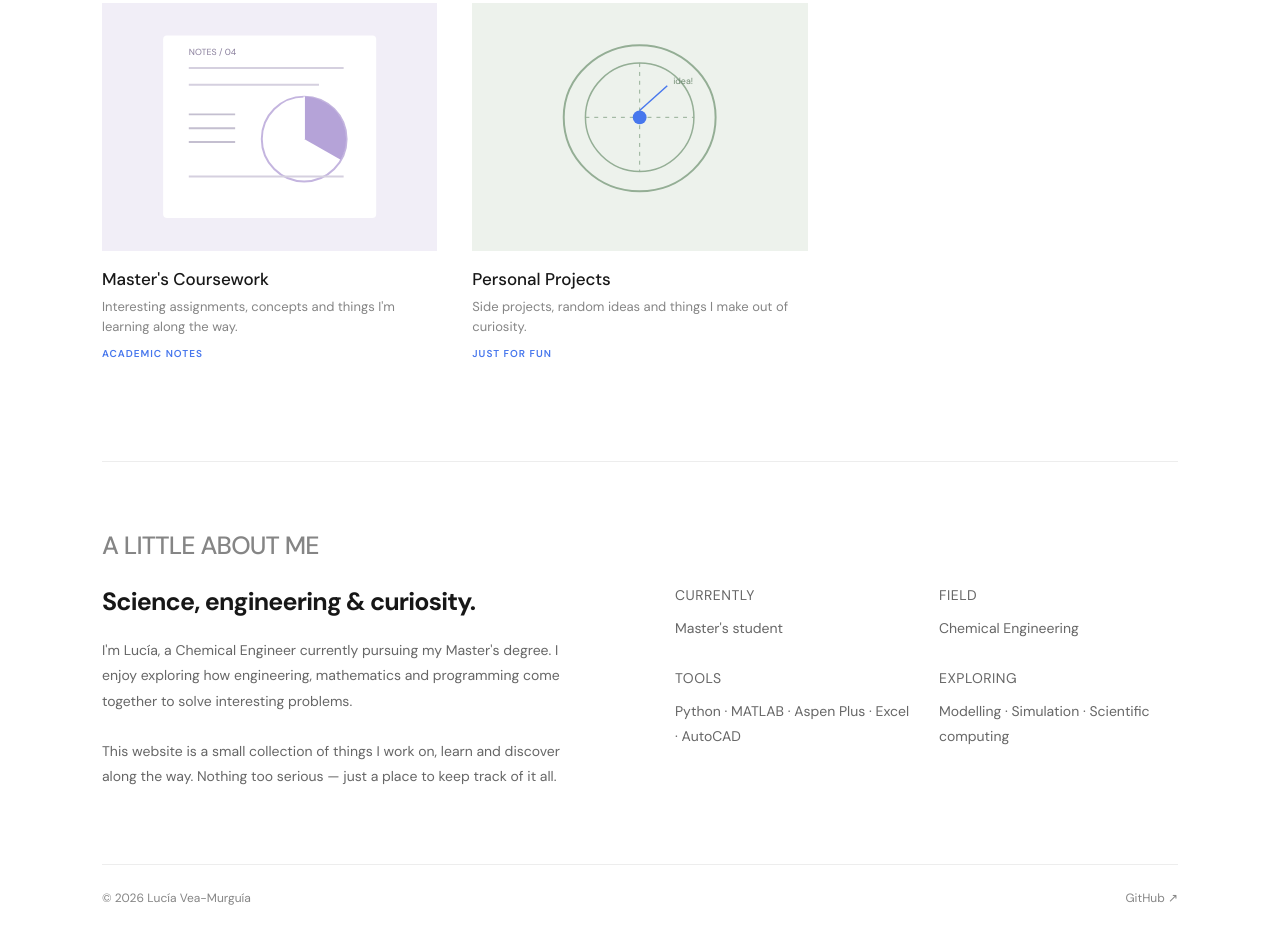
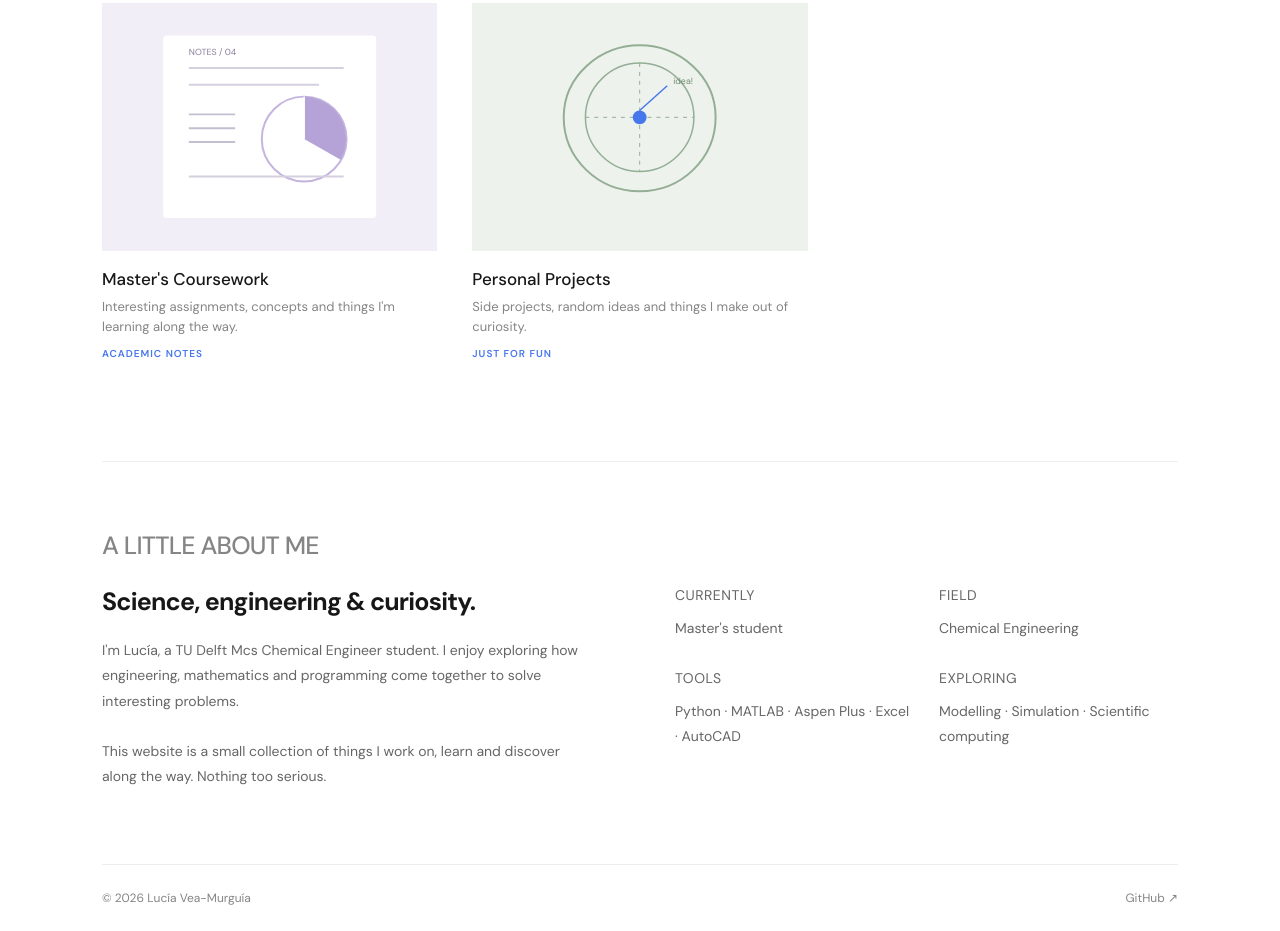
Before and after one commit to lucia-vea-murguia/lucia-vea-murguia.github.io, a plain HTML site: page index.html in a window 1280 px wide. Shown: the part 1240-2171 px from the top of the page. Drawn offline with Linux system fonts and the light colour scheme.

Commit message:
Revise hero section and about details
Updated personal introduction and description.

```diff
--- a/index.html
+++ b/index.html
@@ -423,7 +423,7 @@
       <!-- HERO -->
       <section class="hero">
         <div class="hero-text">
-          <h1>Hi! I'm Lucía</h1>
+          <h1>hi:) I'm Lu</h1>
 
           <p class="hero-description">
             A Chemical Engineer exploring
@@ -626,14 +626,12 @@
           <div>
             <h2>Science, engineering & curiosity.</h2>
             <p>
-              I'm Lucía, a Chemical Engineer currently pursuing my
-              Master's degree. I enjoy exploring how engineering,
+              I'm Lucía, a TU Delft Mcs Chemical Engineer student. I enjoy exploring how engineering,
               mathematics and programming come together to solve
               interesting problems.
               <br><br>
               This website is a small collection of things I work on,
-              learn and discover along the way. Nothing too serious —
-              just a place to keep track of it all.
+              learn and discover along the way. Nothing too serious.
             </p>
           </div>
 
```
